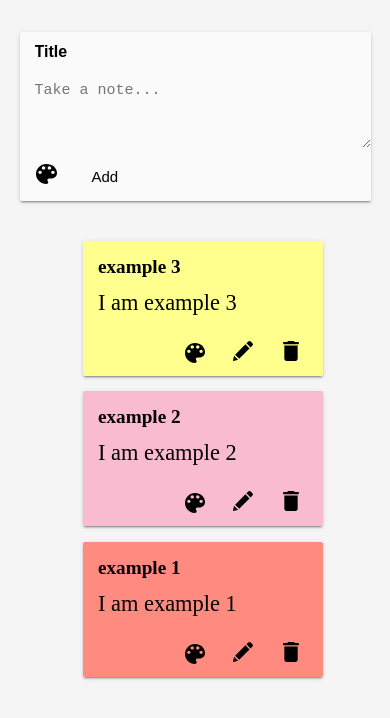
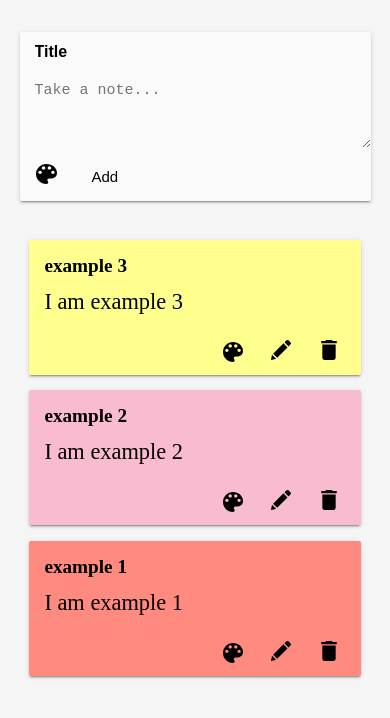
Before and after one commit to yadav-saurabh/notes, a plain HTML site: page index.html in a window 390 px wide. Drawn offline with Linux system fonts and the light colour scheme.

Commit message:
responsive style changes

```diff
--- a/scripts/common.js
+++ b/scripts/common.js
@@ -1,6 +1,7 @@
 "use strict";
 let displayColorPalette = false;
 export default class Common {
+
   constructor() {
     /* add note input and button*/
     this.addNotesBtn = document.getElementById("add-note-btn");
--- a/scripts/index.js
+++ b/scripts/index.js
@@ -15,20 +15,10 @@ class App {
    * constructor initialize the app and ades some events
    */
   constructor() {
-
     /* to initilize the data for the first time run*/
     this.init();
-
-    /* add click event to add a note  */
-    common.addNotesBtn.onclick = () => this.addNote();
-
-    /* add click event on select palette icon  */
-    this.colorSelector = document.getElementById("color-selector");
-    this.colorSelector.onclick = () => this.setColorPalette();
-
-    /* adding events on modal */
-    common.modalClose.onclick = () => common.closeModal();
-    window.onclick = this.modalCloseOutside;
+    /* add events */
+    this.addEvents();
   }
 
   /**
@@ -53,6 +43,23 @@ class App {
         placement.adjust(16);
       });
     }
+  }
+
+  /**
+   * add events when app starts
+   */
+  addEvents() {
+    /* add click event to add a note  */
+    common.addNotesBtn.onclick = () => this.addNote();
+
+    /* add click event on select palette icon  */
+    this.colorSelector = document.getElementById("color-selector");
+    this.colorSelector.onclick = () => this.setColorPalette();
+
+    /* adding events on modal */
+    common.modalClose.onclick = () => common.closeModal();
+    window.onclick = this.modalCloseOutside;
+
   }
 
   /**
@@ -102,8 +109,7 @@ class App {
     if (e.target == common.modal) {
       common.closeModal();
     }
-  };
-
+  }
 }
 
 const app = new App();
--- a/scripts/notes.js
+++ b/scripts/notes.js
@@ -16,7 +16,7 @@ export default class Notes {
   }
 
   /**
-   * create the todo element and retuns a node of the type <li>
+   * create the note element and retuns a node of the type <div>
    * @param object
    */
   createNote(obj) {
@@ -68,6 +68,7 @@ export default class Notes {
 
   /**
    * click event on note to edit
+   * @param {Event} e
    */
   editNote(e) {
     const data = e.target.parentNode.parentNode.dataset;
@@ -79,7 +80,7 @@ export default class Notes {
 
   /**
    * update current note
-   * @param {*} data
+   * @param {Object} data
    */
   updateCurrentNote(data) {
     const notes = common.notes;
--- a/scripts/placement.js
+++ b/scripts/placement.js
@@ -11,25 +11,28 @@ export default class Placement {
    */
   adjust(margin) {
 
-    /* get the width of the conterNotes */
+    const marginX = (window.innerWidth < 612) ? 0 : margin;
+    const marginY = margin;
+
+    /* get the width of the Note Container */
     let containerWidth = common.notesContainer.getBoundingClientRect().width;
 
     /* get width of first child (note) */
-    const firstChildWidth = common.notes[0].getBoundingClientRect().width + margin;
+    const firstChildWidth = common.notes[0].getBoundingClientRect().width + marginX;
 
     /* calculate total columns needed */
-    const cols = Math.max(Math.floor((containerWidth - margin) / firstChildWidth),1);
+    const cols = Math.max(Math.floor((containerWidth - marginX) / firstChildWidth),1);
 
     /* setting container width after adding the margin */
-    containerWidth = `${firstChildWidth * cols + margin}px`;
+    containerWidth = `${firstChildWidth * cols + marginX}px`;
     common.notesContainer.style.width = containerWidth;
 
     /* for storing itemsMargin and items X-position of a column */
     const itemsMargin = [];
     const itemsPosX = [];
     for (let i = 0; i < cols; i++) {
-      itemsPosX.push(i * firstChildWidth + margin);
-      itemsMargin.push(margin);
+      itemsPosX.push(i * firstChildWidth + marginX);
+      itemsMargin.push(marginY);
     }
 
     /* adjusting each items (note) */
--- a/styles/add-notes.css
+++ b/styles/add-notes.css
@@ -27,7 +27,6 @@
 
 #add-note-btn {
   margin: 5px;
-  /* float: right; */
   cursor: pointer;
 }
 
--- a/styles/global.css
+++ b/styles/global.css
@@ -119,6 +119,7 @@ div[data-color="grey"],
   box-shadow: 0 2px 2px 0 rgba(0, 0, 0, 0.14), 0 3px 1px -2px rgba(0, 0, 0, 0.2),
     0 1px 5px 0 rgba(0, 0, 0, 0.12);
 }
+
 /* The Close Button */
 .modal-content #close {
   color: #000;
--- a/styles/notes.css
+++ b/styles/notes.css
@@ -58,3 +58,14 @@
   background: url(../assets/color.svg) no-repeat;
   background-size: 1.25rem;
 }
+
+/** for mobile view **/
+@media only screen and (max-width: 612px) {
+  .notes {
+    max-width: 100%;
+  }
+  .note {
+    width: 96%;
+    margin: 2%;
+  }
+}
```
